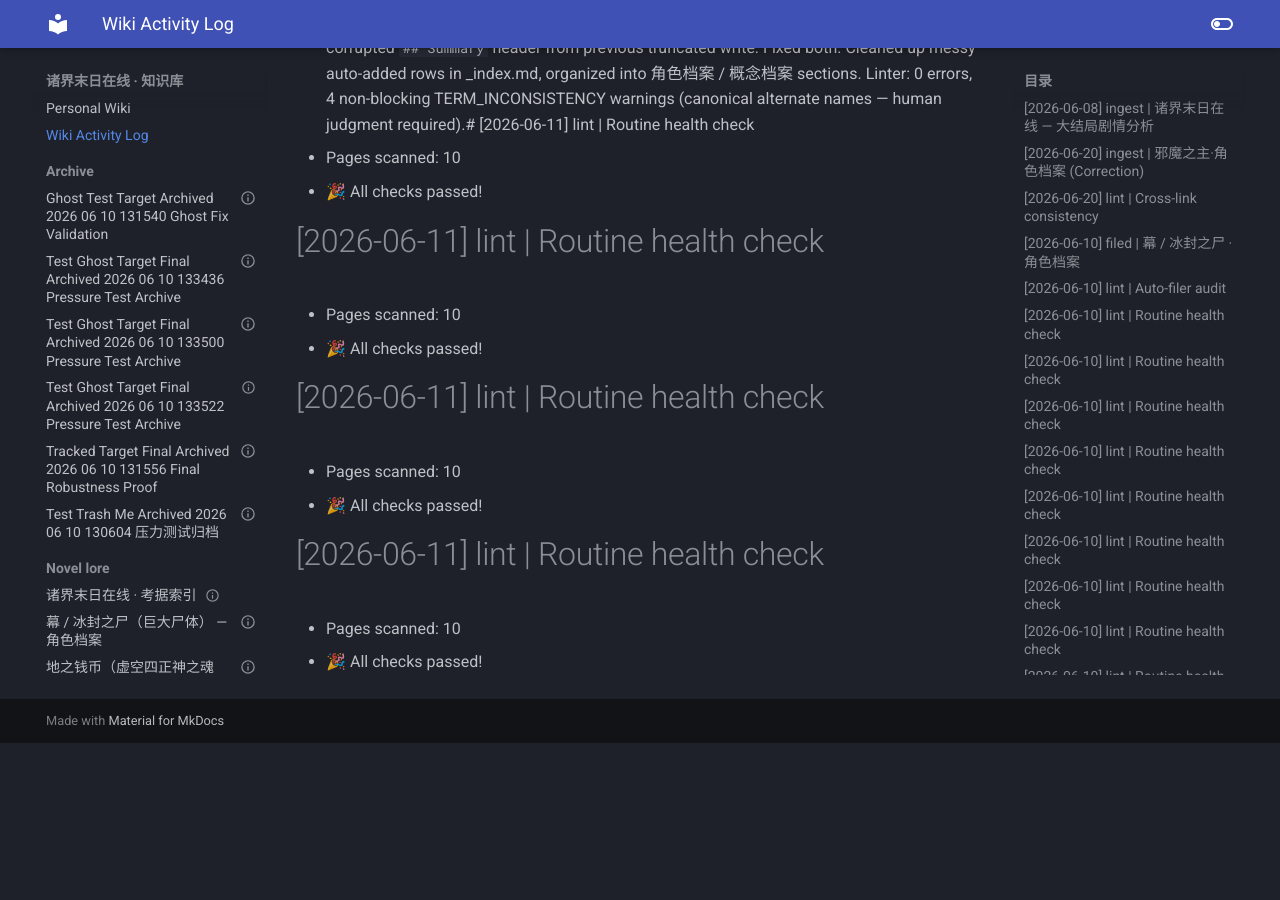
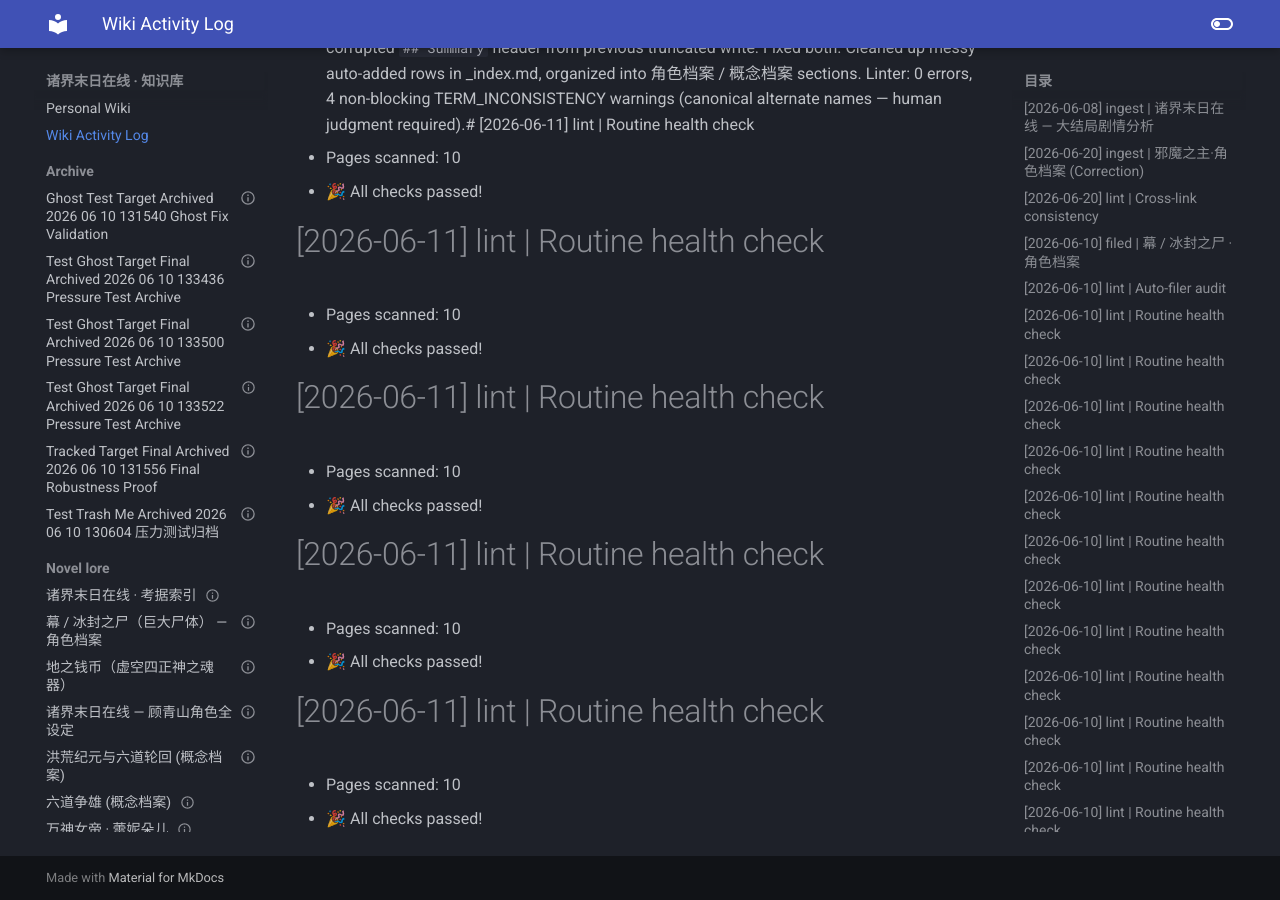
Before and after one commit to Zack3155/llm-wiki, an MkDocs documentation site: the page built from docs/log.md, in a window 1280 px wide and 900 px high, scrolled down 19570 px. Built offline with MkDocs 1.6.1 and Material for MkDocs 9.7.7, drawn with Linux system fonts in a browser that asks for light colours; before the commit the page ends 20313 px from its top, so only the background shows below that.

Commit message:
Wiki Linter Auto-Commit: 2026-06-11 09:36:03

```diff
--- a/docs/log.md
+++ b/docs/log.md
@@ -419,3 +419,6 @@
 # [2026-06-11] lint | Routine health check
 - Pages scanned: 10
 - 🎉 All checks passed!
+# [2026-06-11] lint | Routine health check
+- Pages scanned: 10
+- 🎉 All checks passed!
```
